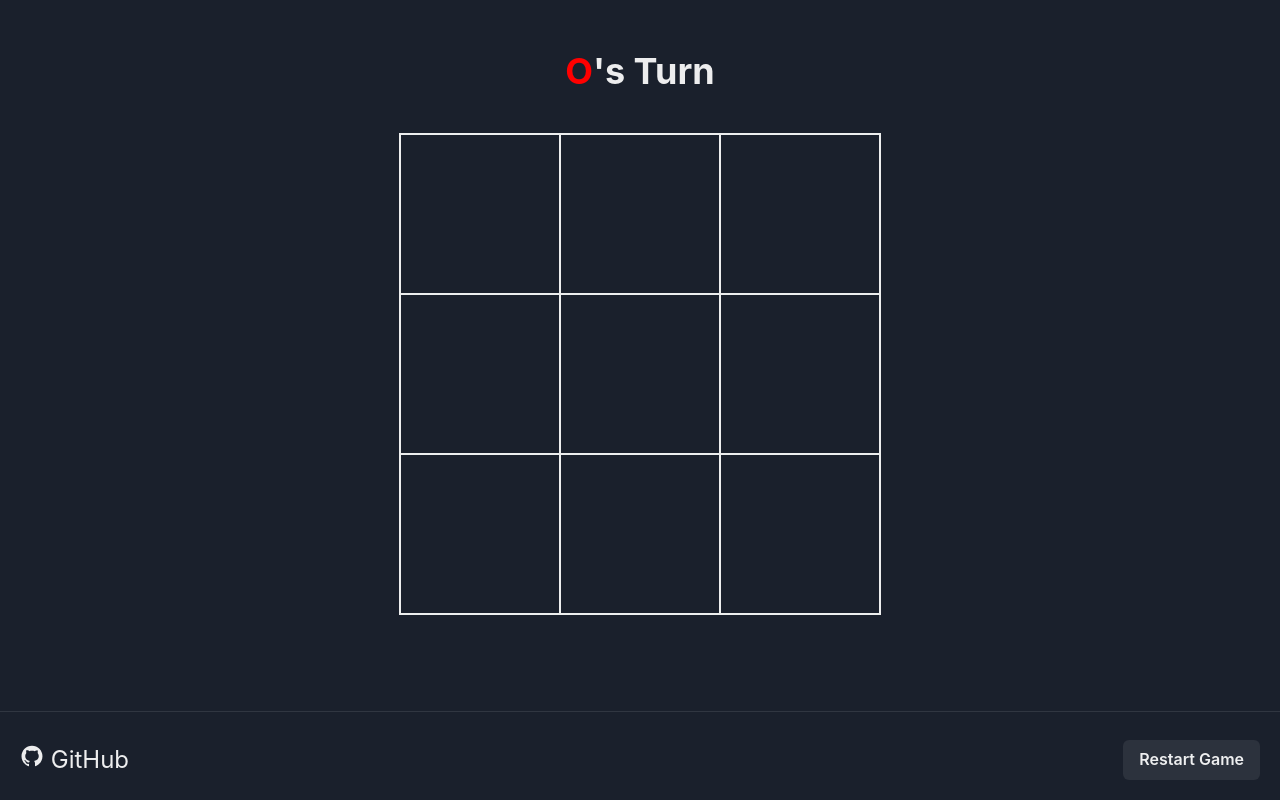
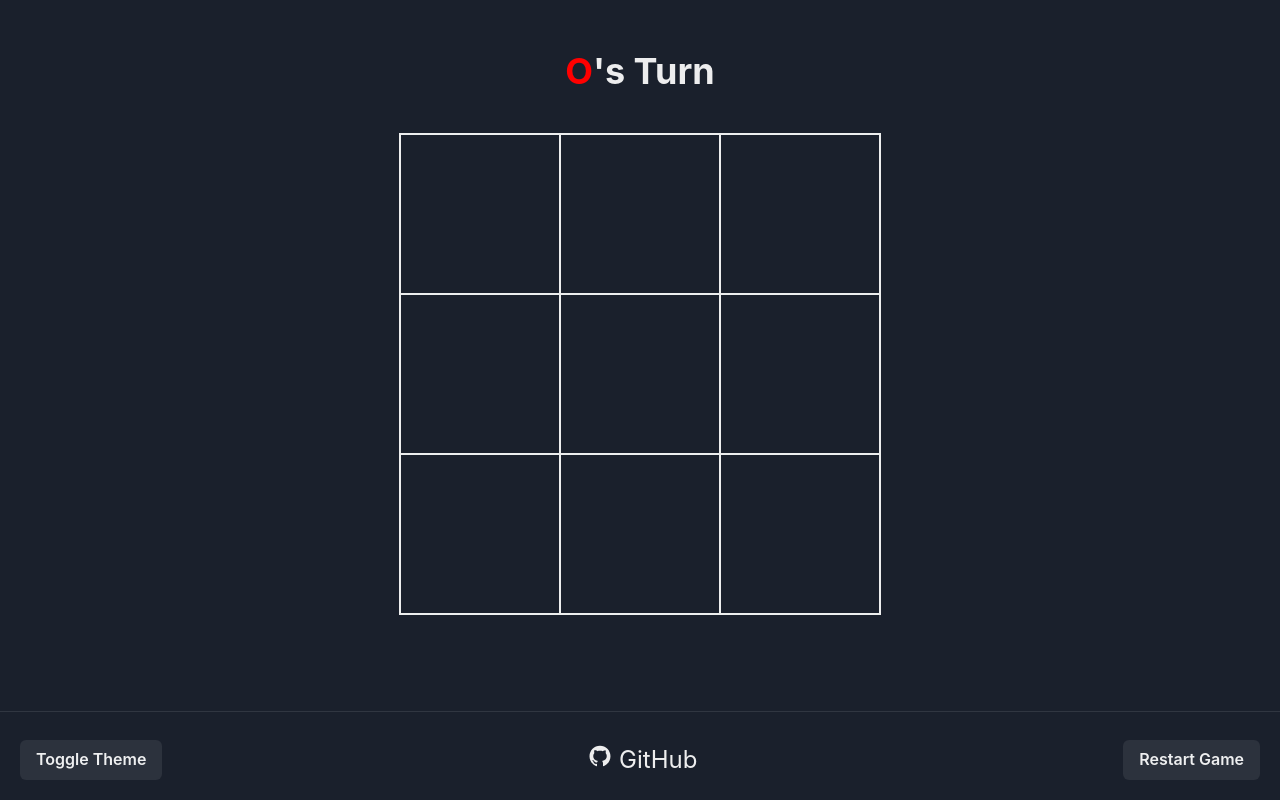
Before and after one commit to carltonLND/Naughts-And-Crosses, a React (Vite) app: page / in a window 1280 px wide. Built offline with nearby package versions, Linux system fonts and the light colour scheme.

Commit message:
Added Toggle Theme button for lightmode support

```diff
--- a/src/components/Footer.tsx
+++ b/src/components/Footer.tsx
@@ -1,8 +1,8 @@
-import { Button, Divider, HStack, Link, VStack } from "@chakra-ui/react"
+import { Button, Divider, HStack, Icon, Link, VStack } from "@chakra-ui/react"
 import { AiOutlineGithub } from "react-icons/ai"
 import { useDispatch } from "react-redux"
 import { newBoard } from "../features/game/gameSlice"
-import { Icon } from "@chakra-ui/react"
+import ToggleTheme from "./ToggleTheme"
 
 function Footer() {
   const dispatch = useDispatch()
@@ -20,6 +20,7 @@ function Footer() {
         justifyContent="space-between"
         padding={5}
       >
+        <ToggleTheme />
         <Link
           href="https://github.com/carltonLND/noughts-and-crosses"
           fontSize="2xl"
--- /dev/null
+++ b/src/components/ToggleTheme.tsx
@@ -0,0 +1,8 @@
+import { Button, useColorMode } from "@chakra-ui/react"
+
+function ToggleTheme() {
+  const { toggleColorMode } = useColorMode()
+  return <Button onClick={toggleColorMode}>Toggle Theme</Button>
+}
+
+export default ToggleTheme
--- a/src/utils/themeConfig.ts
+++ b/src/utils/themeConfig.ts
@@ -2,7 +2,7 @@ import { ThemeConfig, extendTheme } from "@chakra-ui/react"
 
 const config: ThemeConfig = {
   initialColorMode: "dark",
-  useSystemColorMode: false,
+  useSystemColorMode: true,
 }
 
 export const themeConfig = extendTheme({ config })
```
